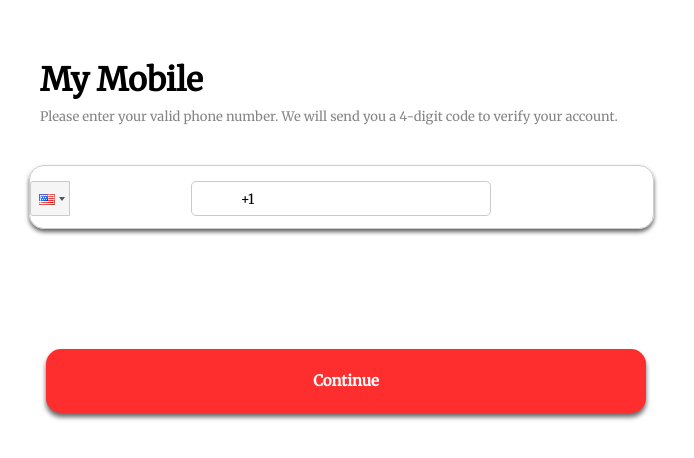
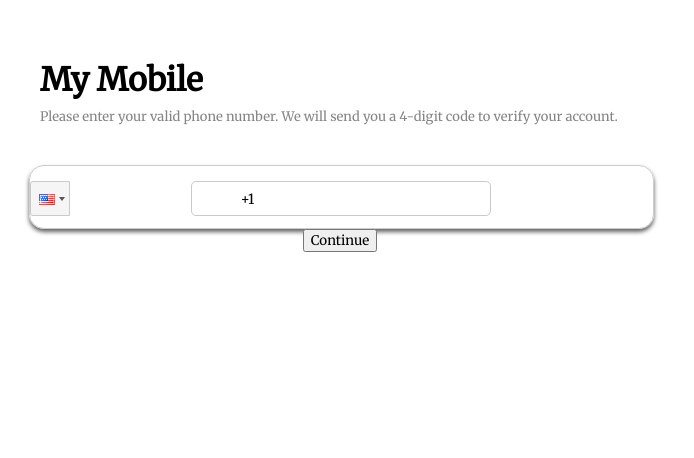
Before and after one commit to 2731999/Hepy, a React (Create React App) app in the folder frontend/: page /Verification in a window 1280 px wide. Shown: the top 458 px of the page, without its empty margins (0-694 px from the left). Built offline with nearby package versions, Linux system fonts and the light colour scheme.

Commit message:
Update index.css

```diff
--- a/frontend/src/index.css
+++ b/frontend/src/index.css
@@ -362,11 +362,11 @@ body {
   box-shadow: 0px 4px 5px rgba(0, 0, 0, 0.616);
 }
 
-.continueBtn {
+.verContinueBtn {
   width: 100%;
   height: 8vh;
   margin-top: 15vh;
-  margin-left: 6px;
+  margin-left: 0px;
   color: rgb(255, 255, 255);
   font-size: 15px;
   font-weight: bold;
```
